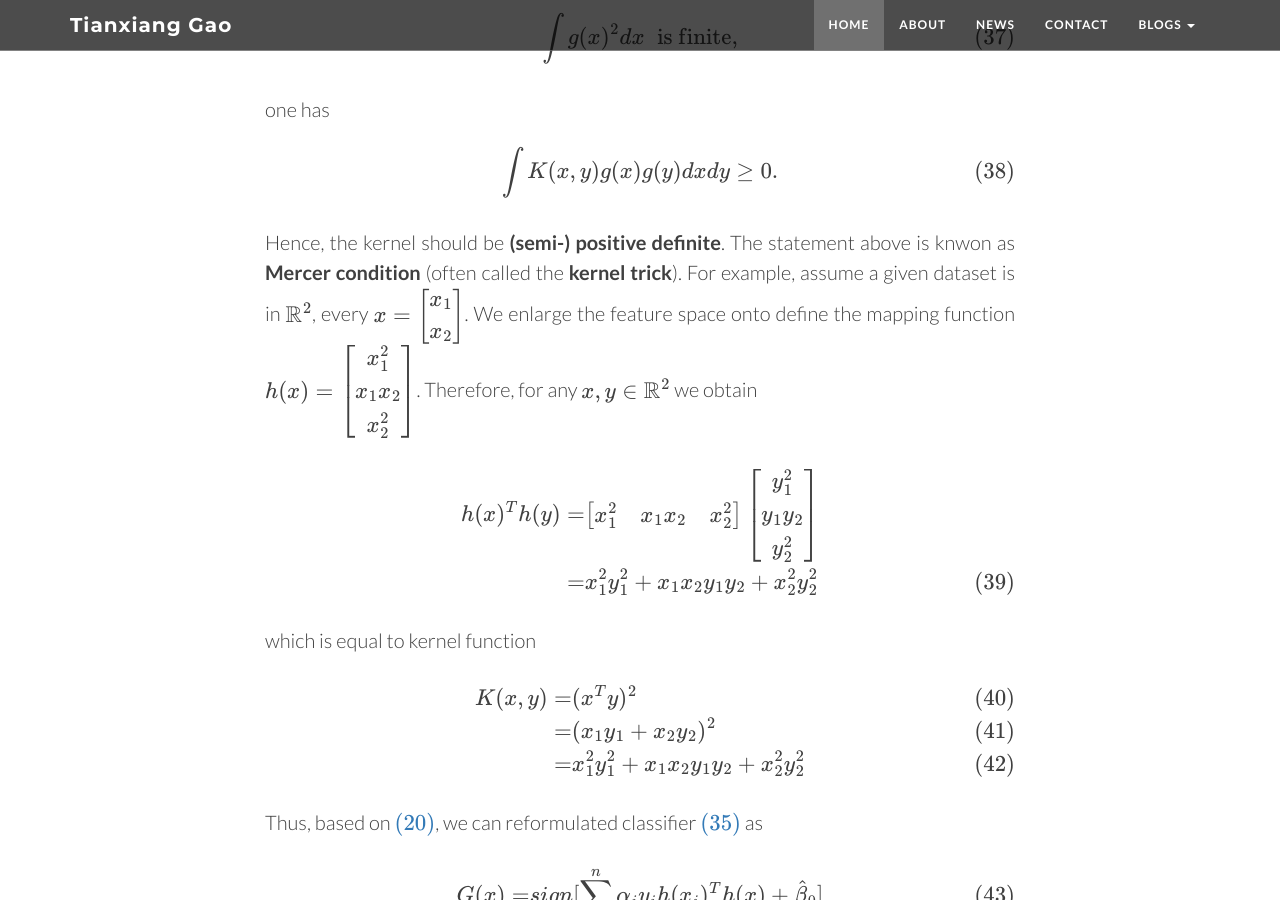
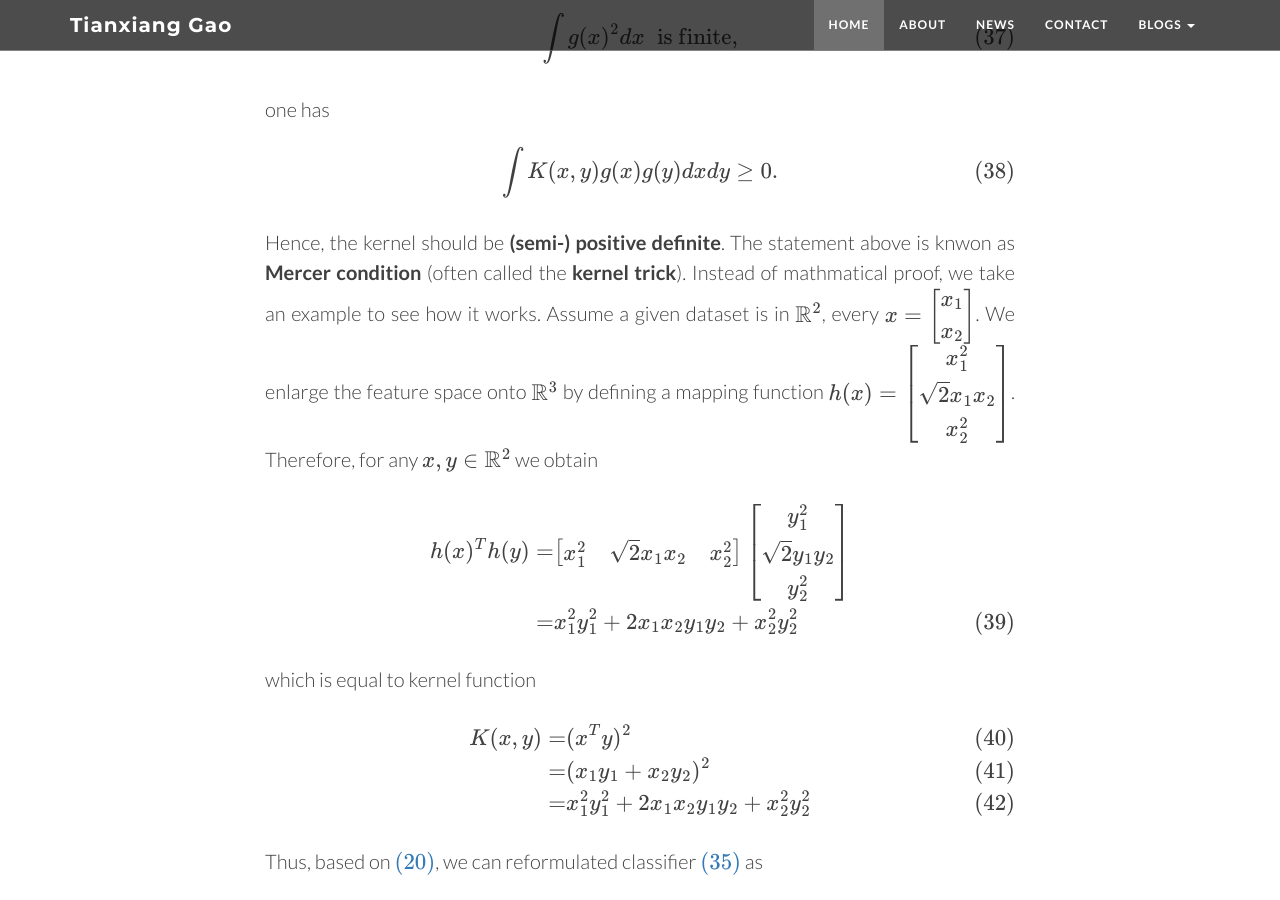
Before and after one commit to xuanix/blogs, a Jekyll site: the page built from _posts/2015-04-19-non-linear.markdown, in a window 1280 px wide and 900 px high, scrolled down 6050 px. Built offline with Jekyll 4.4.1, drawn with Linux system fonts in a browser that asks for light colours; nearby versions of some CDN libraries; formulas are drawn with MathJax 3; comment, search, counter and statistics services are not loaded; some of the changed text lies outside the part shown.

Commit message:
Fixed numeric bug

```diff
--- a/_posts/2015-04-19-non-linear.markdown
+++ b/_posts/2015-04-19-non-linear.markdown
@@ -191,11 +191,11 @@
 	\int K(x,y)g(x)g(y)dxdy \geq 0.
 \end{equation}
 
-Hence, the kernel should be **(semi-) positive definite**. The statement above is knwon as **Mercer condition** (often called the **kernel trick**). For example, assume a given dataset is in $\mathbb{R}^2$, every $x=\begin{bmatrix} x_1\\\\ x_2\end{bmatrix}$. We enlarge the feature space onto  define the mapping function $h(x)=\begin{bmatrix} x_1^2\\\\ x_1x_2\newline x_2^2\end{bmatrix}$. Therefore, for any $x,y\in \mathbb{R}^2$ we obtain
+Hence, the kernel should be **(semi-) positive definite**. The statement above is knwon as **Mercer condition** (often called the **kernel trick**). Instead of mathmatical proof, we take an example to see how it works. Assume a given dataset is in $\mathbb{R}^2$, every $x=\begin{bmatrix} x_1\\\\ x_2\end{bmatrix}$. We enlarge the feature space onto $\mathbb{R}^3$ by defining a mapping function $h(x)=\begin{bmatrix} x_1^2\\\\ \sqrt{2} x_1x_2\\\\ x_2^2\end{bmatrix}$. Therefore, for any $x,y\in \mathbb{R}^2$ we obtain
 
 \begin{align}
-	h(x)^Th(y) = & \begin{bmatrix} x_1^2&x_1x_2&x_2^2\end{bmatrix} \begin{bmatrix} y_1^2\newline y_1y_2\newline y_2^2\end{bmatrix} \nonumber \newline
-		   = & x_1^2y_1^2+x_1x_2y_1y_2+x_2^2y_2^2
+	h(x)^Th(y) = & \begin{bmatrix} x_1^2&\sqrt{2}x_1x_2&x_2^2\end{bmatrix} \begin{bmatrix} y_1^2\newline \sqrt{2}y_1y_2\newline y_2^2\end{bmatrix} \nonumber \newline
+		   = & x_1^2y_1^2+2x_1x_2y_1y_2+x_2^2y_2^2
 \end{align}
 
 which is equal to kernel function
@@ -203,7 +203,7 @@
 \begin{align}
 K(x,y)	=&(x^Ty)^2 \label{44} \newline
 		=&(x_1y_1+x_2y_2)^2\newline
-		=&x_1^2y_1^2+x_1x_2y_1y_2+x_2^2y_2^2
+		=&x_1^2y_1^2+2x_1x_2y_1y_2+x_2^2y_2^2
 \end{align}
 
 Thus, based on \eqref{24}, we can reformulated classifier \eqref{39} as
```
Also changed, not shown: other parts of _posts/2015-04-19-non-linear.markdown (+2 -2 lines).
